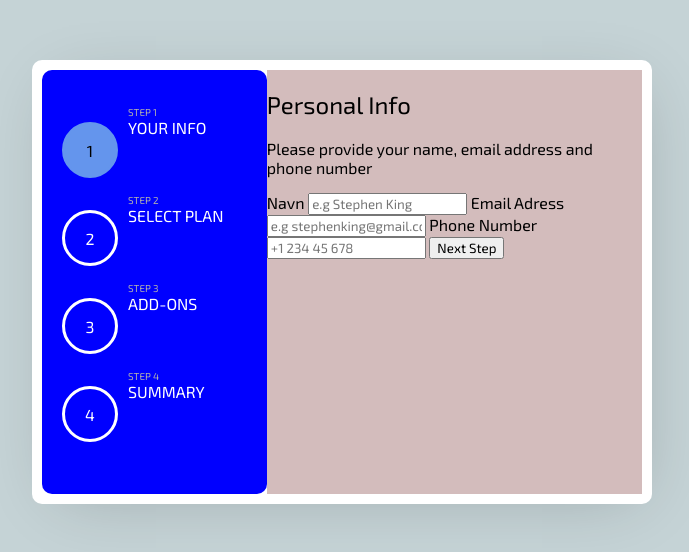
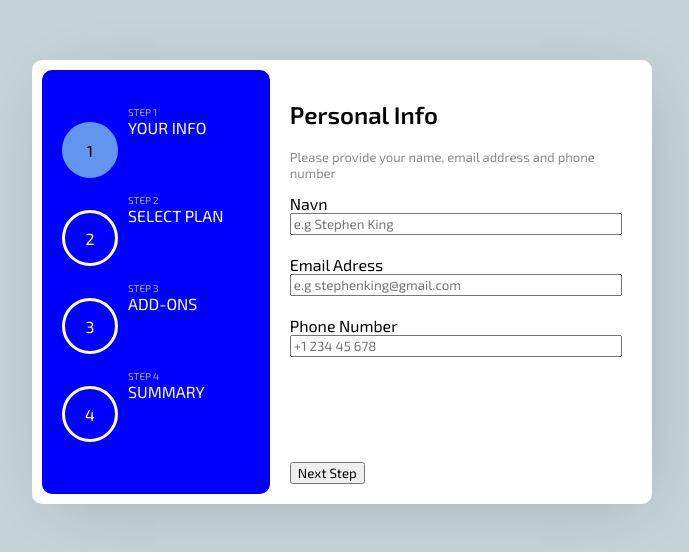
Before and after one commit to LarsGJobloop/kodeloftet-28-02-24, a website: page index.html in a window 1280 px wide. Shown: the part 126-678 px from the top of the page, without its empty margins (298-987 px from the left). Drawn offline with Linux system fonts and the light colour scheme.

Commit message:
update styling

```diff
--- a/index.html
+++ b/index.html
@@ -56,20 +56,32 @@
       </ol>
     </div>
 
-    <div class="choice-box">
+    <div class="choice-box current-stage">
+      <div>
       <h1>Personal Info</h1>
       <p>Please provide your name, email address and phone number</p>
 
+        <div class="input-fields">
+          <div class="text-input">
       <label for="username">Navn</label>
       <input type="text" id="username" placeholder="e.g Stephen King">
+          </div>
 
+          <div class="text-input">
       <label for="email">Email Adress</label>
       <input type="text" id="email" placeholder="e.g stephenking@gmail.com">
+          </div>
 
+          <div class="text-input">
       <label for="phone-number">Phone Number</label>
       <input type="text" id="phone-number" placeholder="+1 234 45 678">
+          </div>
+        </div>
+      </div>
 
+      <div>
       <button>Next Step</button>
+      </div>
     </div>
   </section>
 
--- a/styles.css
+++ b/styles.css
@@ -35,7 +35,7 @@ ol {
 .menu-left {
   background-color: blue;
   border-radius: 10px;
-  width: 400px;
+  width: 200px;
   padding: 20px;
 }
 
@@ -48,9 +48,9 @@ ol {
   border-style: solid;
   border-color: white;
   color: white;
-  border-radius: 1000px;
   height: 50px;
   width: 50px;
+  border-radius: 10000px;
   display: flex;
   justify-content: center;
   align-items: center;
@@ -77,5 +77,34 @@ ol {
 }
 
 .choice-box {
-  background-color: rgb(211, 188, 188);
+  padding: 10px 20px;
+  display: flex;
+  flex-direction: column;
+  justify-content: space-between;
 }
+
+.choice-box > div > h1 {
+  font-weight: 600;
+  display: flex;
+  flex-direction: column;
+}
+
+.choice-box > div > p {
+  font-size: small;
+  color: rgb(138, 138, 138)
+}
+
+.input-fields {
+  display: flex;
+  flex-direction: column;
+  gap: 20px;
+}
+
+.text-input {
+  display: flex;
+  flex-direction: column;
+}
+
+.current-stage {
+  display: flex;
+}
```
